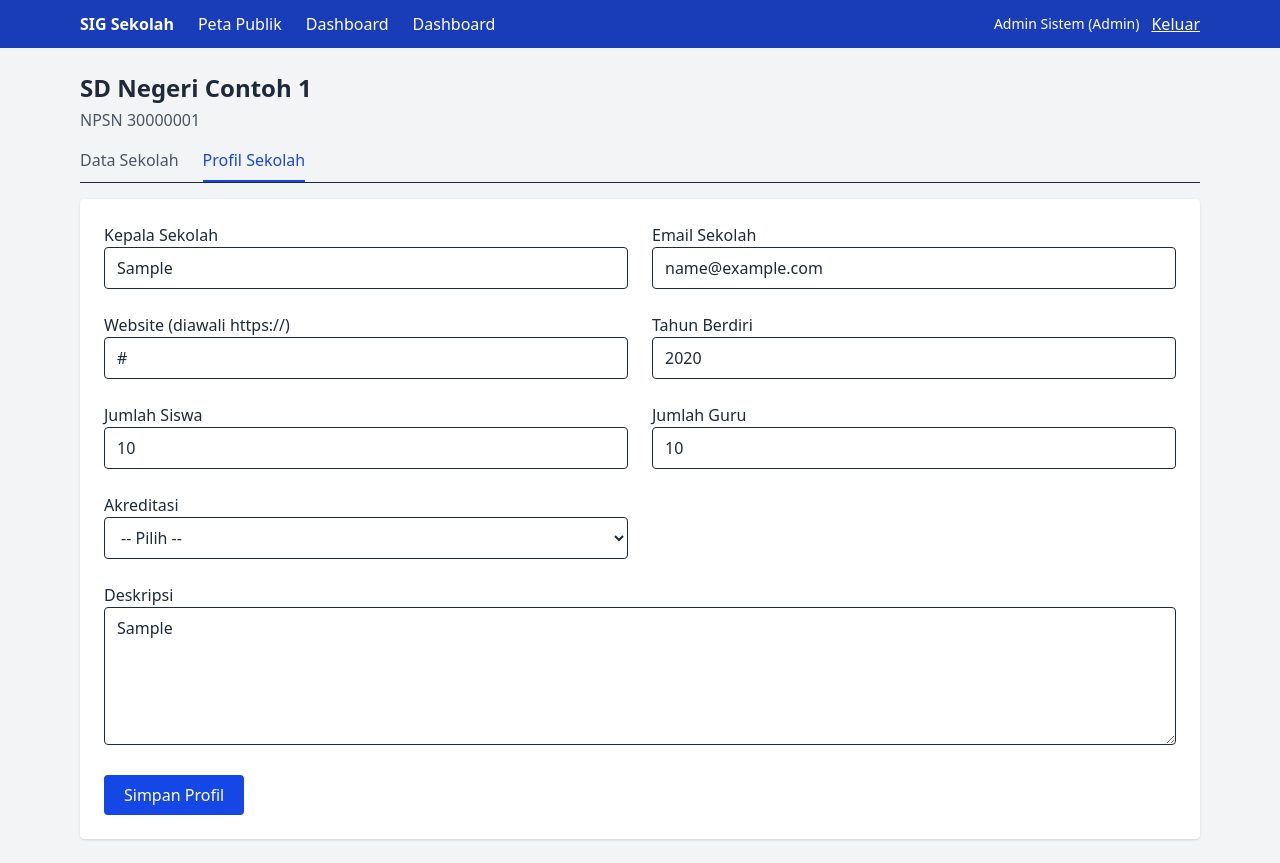
After one commit to linafitriana-2/laravel-peta-c030325065, a Laravel app: page /sekolah/1/profil in a window 1280 px wide. The commit adds this page. Run offline with Laravel 12, Linux system fonts and the light colour scheme; a user stored in the database is signed in; data comes from the database, SQL or seed files in the repository; tables that the repository leaves empty hold one stand-in row (values such as "Sample post"); style sheets or scripts are compiled from the project's sources.

Commit message:
Praktikum 15: Profil Sekolah

```diff
--- a/app/Http/Controllers/PetaController.php
+++ b/app/Http/Controllers/PetaController.php
@@ -14,7 +14,7 @@ class PetaController extends Controller
 
     public function geojson(Request $request)
     {
-        $sekolahs = Sekolah::query()
+        $sekolahs = Sekolah::with('profil')
             ->when($request->jenjang, function ($query, $jenjang) {
                 $query->where('jenjang', $jenjang);
             })
@@ -39,6 +39,10 @@ class PetaController extends Controller
                     'alamat' => $s->alamat,
                     'kecamatan' => $s->kecamatan,
                     'telepon' => $s->telepon,
+                    'kepala_sekolah' => $s->profil?->kepala_sekolah,
+                    'akreditasi' => $s->profil?->akreditasi,
+                    'jumlah_siswa' => $s->profil?->jumlah_siswa,
+                    'jumlah_guru' => $s->profil?->jumlah_guru,
                 ],
             ];
         });
--- /dev/null
+++ b/app/Http/Controllers/ProfilSekolahController.php
@@ -0,0 +1,43 @@
+<?php
+
+namespace App\Http\Controllers;
+
+use App\Models\ProfilSekolah;
+use App\Models\Sekolah;
+use Illuminate\Http\Request;
+use Illuminate\Support\Facades\Gate;
+use Illuminate\Validation\Rule;
+
+class ProfilSekolahController extends Controller
+{
+    public function edit(Sekolah $sekolah)
+    {
+        Gate::authorize('update', $sekolah);
+
+        $profil = $sekolah->profil ?? new ProfilSekolah();
+
+        return view('sekolah.profil', compact('sekolah', 'profil'));
+    }
+
+    public function update(Request $request, Sekolah $sekolah)
+    {
+        Gate::authorize('update', $sekolah);
+
+        $data = $request->validate([
+            'kepala_sekolah' => ['nullable', 'string', 'max:150'],
+            'email' => ['nullable', 'email', 'max:150'],
+            'website' => ['nullable', 'url', 'max:255'],
+            'tahun_berdiri' => ['nullable', 'integer',
+            'between:1800,' . date('Y')],
+            'akreditasi' => ['nullable', Rule::in(
+            ['A', 'B', 'C', 'Belum Terakreditasi'])],
+            'jumlah_siswa' => ['nullable', 'integer', 'min:0'],
+            'jumlah_guru' => ['nullable', 'integer', 'min:0'],
+            'deskripsi' => ['nullable', 'string', 'max:2000'],
+        ]);
+
+        $sekolah->profil()->updateOrCreate([], $data);
+
+        return back()->with('success', 'Profil sekolah berhasil disimpan.');
+    }
+}
--- a/resources/views/admin/sekolah/edit.blade.php
+++ b/resources/views/admin/sekolah/edit.blade.php
@@ -3,6 +3,7 @@
 
 @section('content')
 <h1 class="text-2xl font-bold mb-4">Ubah Sekolah</h1>
+@include('sekolah._tab', ['sekolah' => $sekolah])
 
 <form method="POST" action="{{ route('sekolah.update', $sekolah) }}">
     @csrf
--- a/resources/views/layouts/app.blade.php
+++ b/resources/views/layouts/app.blade.php
@@ -16,13 +16,22 @@
             @auth
                 <a href="{{ route('dashboard') }}">Dashboard</a>
 
+                <a href="{{ route('dashboard') }}">Dashboard</a>
+
                 @if (auth()->user()->isDinas())
                     <a href="{{ route('dinas.sekolah.index') }}">Data Sekolah</a>
                 @endif
 
-                <form method="POST" action="{{ route('logout') }}" class="ml-auto">
+                @if (auth()->user()->isSekolah() && auth()->user()->sekolah_id)
+                    <a href="{{ route('sekolah.edit', auth()->user()->sekolah_id) }}">Sekolah Saya</a>
+                @endif
+
+                <form method="POST" action="{{ route('logout') }}" class="ml-auto flex items-center gap-3">
                     @csrf
-                    <button class="underline">Keluar ({{ auth()->user()->name }})</button>
+                    <span class="text-sm">
+                        {{ auth()->user()->name }} ({{ auth()->user()->roleLabel() }})
+                    </span>
+                    <button class="underline">Keluar</button>
                 </form>
             @else
                 <a href="{{ route('login') }}" class="ml-auto">Masuk</a>
--- a/resources/views/peta.blade.php
+++ b/resources/views/peta.blade.php
@@ -135,6 +135,9 @@ const lapisan = L.geoJSON(null, {
             ${esc(p.jenjang)} - ${esc(p.status)}<br>
             ${esc(p.alamat)}, ${esc(p.kecamatan)}<br>
             Telp: ${esc(p.telepon) || '-'}<br>
+            Kepala sekolah: ${esc(p.kepala_sekolah) || '-'}<br>
+            Akreditasi: ${esc(p.akreditasi) || '-'}<br>
+            Siswa: ${p.jumlah_siswa ?? '-'} | Guru: ${p.jumlah_guru ?? '-'}<br>
             <small>Koordinat: ${lat}, ${lng}</small>
         `);
         daftarMarker.push({ nama: (p.nama || '').toLowerCase(), layer: layer });
--- /dev/null
+++ b/resources/views/sekolah/_tab.blade.php
@@ -0,0 +1,14 @@
+@php
+    $aktif = 'border-blue-700 text-blue-700';
+    $biasa = 'border-transparent text-gray-600';
+@endphp
+<div class="mb-4 border-b flex gap-6">
+    <a href="{{ route('sekolah.edit', $sekolah) }}"
+       class="pb-2 border-b-2 {{ request()->routeIs('sekolah.edit') ? $aktif : $biasa }}">
+        Data Sekolah
+    </a>
+    <a href="{{ route('sekolah.profil.edit', $sekolah) }}"
+       class="pb-2 border-b-2 {{ request()->routeIs('sekolah.profil.edit') ? $aktif : $biasa }}">
+        Profil Sekolah
+    </a>
+</div>
--- /dev/null
+++ b/resources/views/sekolah/profil.blade.php
@@ -0,0 +1,71 @@
+@extends('layouts.app')
+@section('title', 'Profil Sekolah')
+
+@section('content')
+<h1 class="text-2xl font-bold mb-1">{{ $sekolah->nama }}</h1>
+<p class="text-gray-600 mb-4">NPSN {{ $sekolah->npsn }}</p>
+
+@include('sekolah._tab', ['sekolah' => $sekolah])
+
+@php
+    $teks = [
+        'kepala_sekolah' => ['Kepala Sekolah', 'text'],
+        'email'          => ['Email Sekolah', 'email'],
+        'website'        => ['Website (diawali https://)', 'url'],
+        'tahun_berdiri'  => ['Tahun Berdiri', 'number'],
+        'jumlah_siswa'   => ['Jumlah Siswa', 'number'],
+        'jumlah_guru'    => ['Jumlah Guru', 'number'],
+    ];
+    $cls = 'w-full border rounded px-3 py-2';
+@endphp
+
+<form method="POST" action="{{ route('sekolah.profil.update', $sekolah) }}"
+      class="bg-white rounded shadow p-6 grid md:grid-cols-2 gap-6">
+    @csrf
+    @method('PUT')
+
+    @foreach ($teks as $name => [$label, $type])
+        <div>
+            <label for="{{ $name }}" class="block font-medium">
+                {{ $label }}
+            </label>
+            <input type="{{ $type }}" id="{{ $name }}" name="{{ $name }}"
+                value="{{ old($name, $profil->$name) }}"
+                class="{{ $cls }}">
+            @error($name)
+                <p class="text-red-600 text-sm">{{ $message }}</p>
+            @enderror
+        </div>
+    @endforeach
+
+    <div>
+        <label for="akreditasi" class="block font-medium">Akreditasi</label>
+        <select id="akreditasi" name="akreditasi" class="{{ $cls }}">
+            <option value="">-- Pilih --</option>
+            @foreach (['A', 'B', 'C', 'Belum Terakreditasi'] as $o)
+            <option value="{{ $o }}" @selected(old('akreditasi', $profil->akreditasi) === $o)>
+                {{ $o }}
+            </option>
+            @endforeach
+        </select>
+        @error('akreditasi')
+            <p class="text-red-600 text-sm">{{ $message }}</p>
+        @enderror
+    </div>
+
+    <div class="md:col-span-2">
+        <label for="deskripsi" class="block font-medium">Deskripsi</label>
+        <textarea id="deskripsi" name="deskripsi" rows="5"
+                  class="{{ $cls }}">{{ old('deskripsi', $profil->deskripsi) }}</textarea>
+        @error('deskripsi')
+            <p class="text-red-600 text-sm">{{ $message }}</p>
+        @enderror
+    </div>
+
+    <div class="md:col-span-2">
+        <button class="px-5 py-2 bg-blue-700 text-white rounded">
+            Simpan Profil
+        </button>
+    </div>
+</form>
+@endsection
--- a/routes/web.php
+++ b/routes/web.php
@@ -4,6 +4,7 @@ use App\Http\Controllers\AuthController;
 use App\Http\Controllers\DashboardController;
 use App\Http\Controllers\PetaController;
 use App\Http\Controllers\SekolahController;
+use App\Http\Controllers\ProfilSekolahController;
 use Illuminate\Support\Facades\Route;
 
 // Publik
@@ -39,5 +40,9 @@ Route::middleware('auth')->group(function () {
             ->name('sekolah.edit');
         Route::put('sekolah/{sekolah}', [SekolahController::class, 'update'])
             ->name('sekolah.update');
+        Route::get('sekolah/{sekolah}/profil', [ProfilSekolahController::class, 'edit'])
+            ->name('sekolah.profil.edit');
+        Route::put('sekolah/{sekolah}/profil', [ProfilSekolahController::class, 'update'])
+            ->name('sekolah.profil.update');
     });
 });
```
